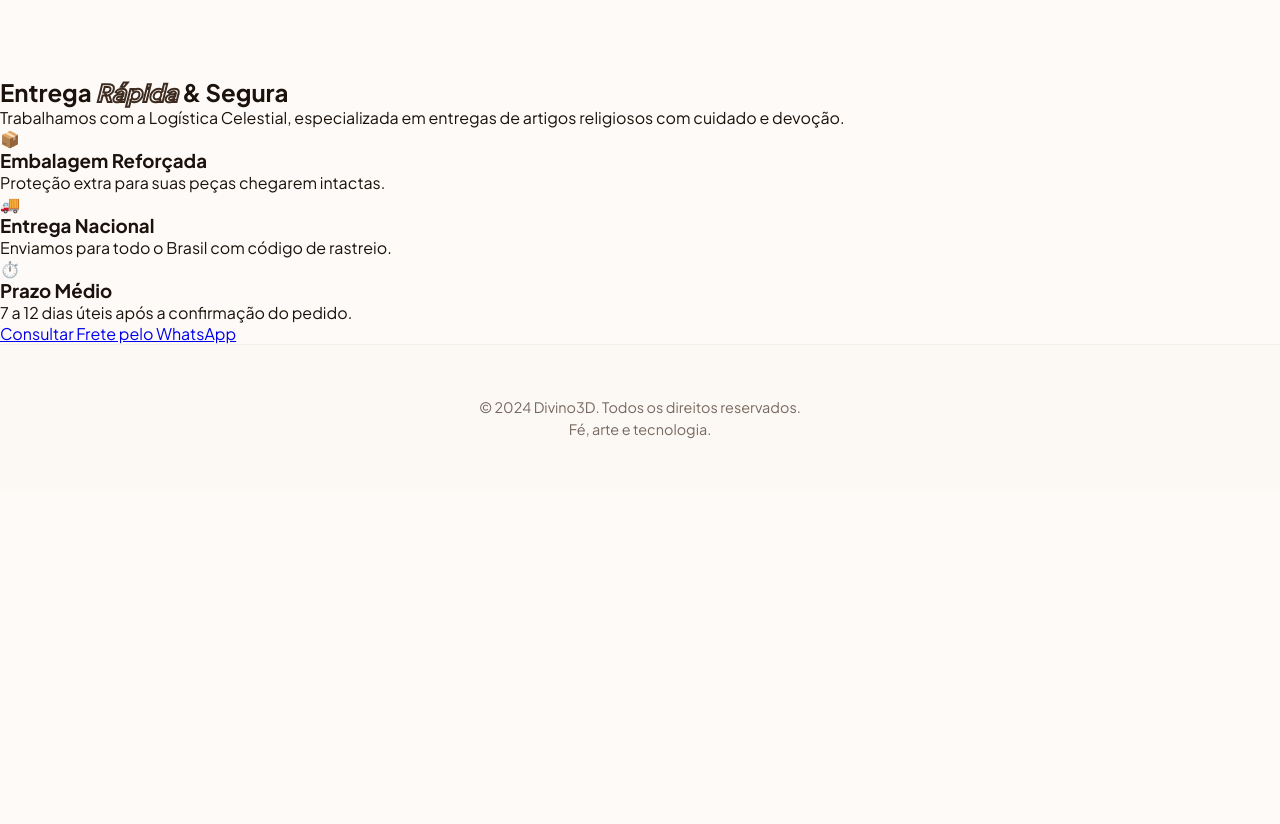
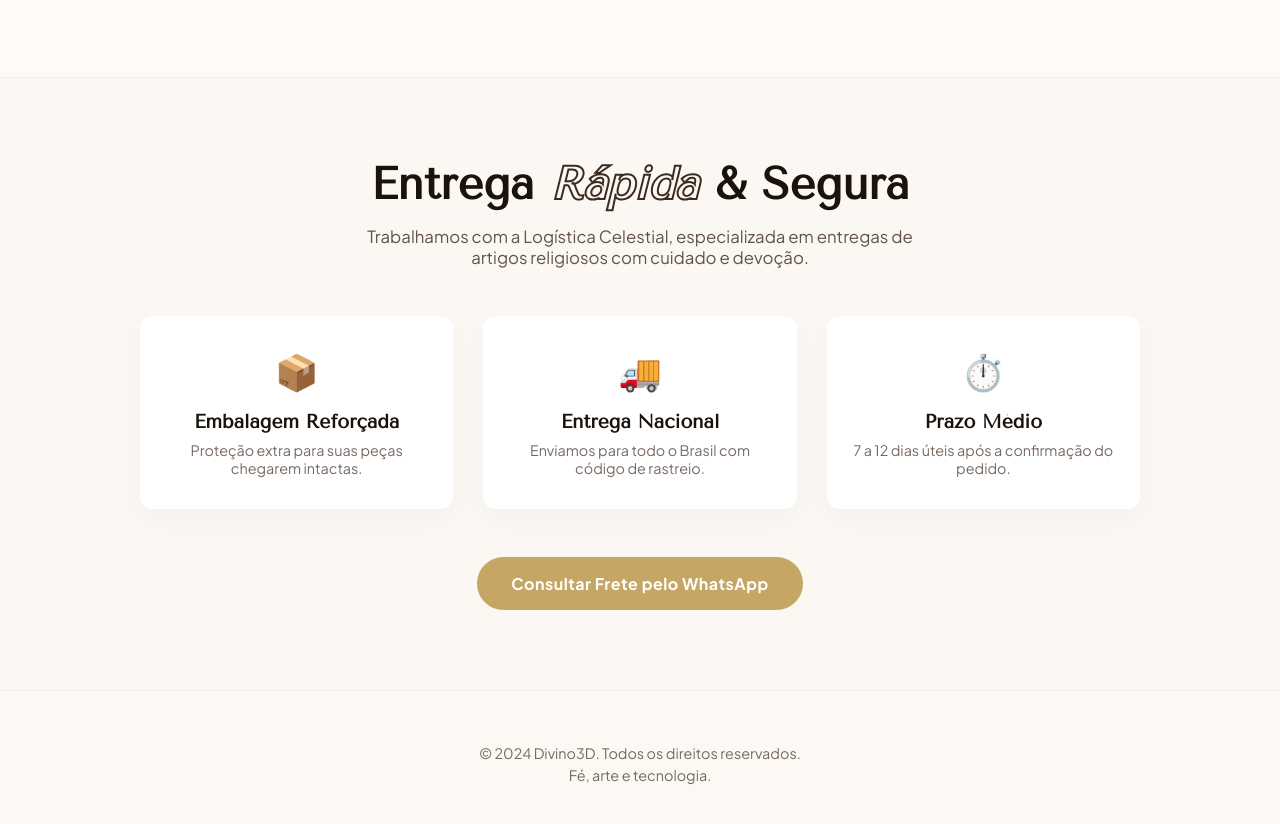
Before and after one commit to Z3r0ss/projeto_catolic, a plain HTML site: page index.html in a window 1280 px wide. Shown: the part 2435-3259 px from the top of the page. Before the commit the page ends 2926 px from the top, so only its background shows below. Drawn offline with nearby package versions, Linux system fonts and the light colour scheme.

Commit message:
Update style.css

```diff
--- a/style.css
+++ b/style.css
@@ -461,8 +461,115 @@ body {
     background: #f5f5f5;
 }
 
+/* ========== SEÇÃO DE FRETE ========== */
+.frete-section {
+    background: var(--bg-warm);
+    padding: 5rem 5%;
+    text-align: center;
+    border-top: 1px solid rgba(0,0,0,0.03);
+}
+
+.frete-container {
+    max-width: 1000px;
+    margin: 0 auto;
+}
+
+.frete-container h2 {
+    font-family: 'Tenor Sans', serif;
+    font-size: clamp(2rem, 5vw, 2.8rem);
+    margin-bottom: 1rem;
+    color: var(--text-dark);
+}
+
+.frete-desc {
+    color: var(--primary);
+    opacity: 0.8;
+    margin-bottom: 3rem;
+    font-size: 1.05rem;
+    max-width: 600px;
+    margin-left: auto;
+    margin-right: auto;
+}
+
+.frete-grid {
+    display: grid;
+    grid-template-columns: repeat(auto-fit, minmax(220px, 1fr));
+    gap: 30px;
+    margin-bottom: 3rem;
+}
+
+.frete-card {
+    background: white;
+    padding: 2rem 1.5rem;
+    border-radius: 12px;
+    box-shadow: 0 10px 30px rgba(0,0,0,0.03);
+    transition: transform 0.3s ease;
+}
+
+.frete-card:hover {
+    transform: translateY(-5px);
+}
+
+.frete-icone {
+    font-size: 2.2rem;
+    display: block;
+    margin-bottom: 1rem;
+}
+
+.frete-card h3 {
+    font-family: 'Tenor Sans', serif;
+    font-size: 1.2rem;
+    margin-bottom: 0.5rem;
+    color: var(--text-dark);
+}
+
+.frete-card p {
+    font-size: 0.9rem;
+    color: var(--primary);
+    opacity: 0.7;
+}
+
+.btn-frete {
+    display: inline-block;
+    background: var(--accent);
+    color: white;
+    padding: 14px 32px;
+    border-radius: 30px;
+    font-weight: 600;
+    text-decoration: none;
+    letter-spacing: 0.5px;
+    transition: all 0.3s ease;
+    border: 2px solid var(--accent);
+    font-family: 'Plus Jakarta Sans', sans-serif;
+}
+
+.btn-frete:hover {
+    background: transparent;
+    color: var(--accent);
+}
+
 @media (max-width: 768px) {
     .hero-modern { text-align: center; justify-content: center; padding-top: 100px; }
-    .grid-modern { grid-template-columns: 1fr; }
+    .grid-modern {
+        grid-template-columns: repeat(2, 1fr);
+        gap: 20px;
+        padding: 1rem 3% 3rem;
+    }
     .manifesto { padding-top: 5rem; }
+    .product-item .img-container {
+        aspect-ratio: 3/4;
+    }
+    .product-meta h3 {
+        font-size: 1rem;
+    }
+    .price {
+        font-size: 0.95rem;
+    }
+    .material {
+        font-size: 0.7rem;
+    }
+    .overlay .btn-quick {
+        padding: 8px 16px;
+        font-size: 0.8rem;
+    }
 }
```
